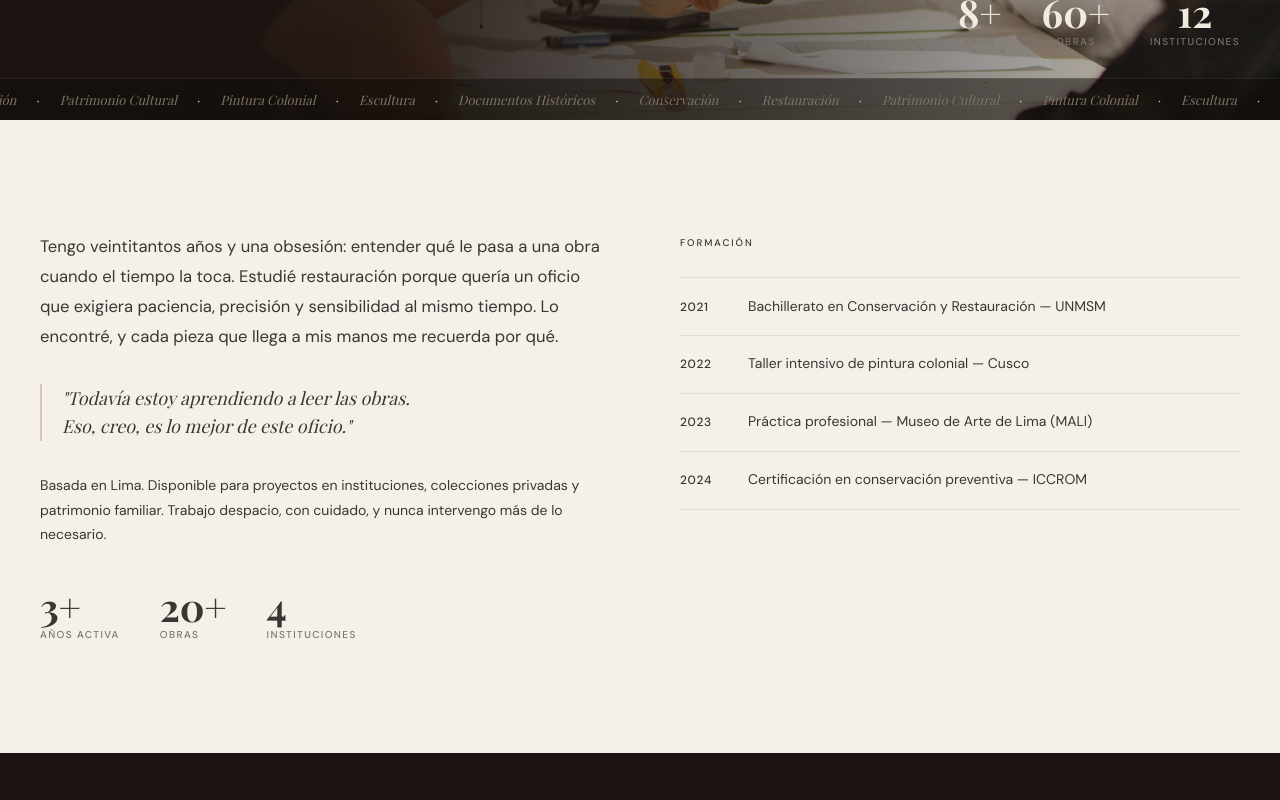
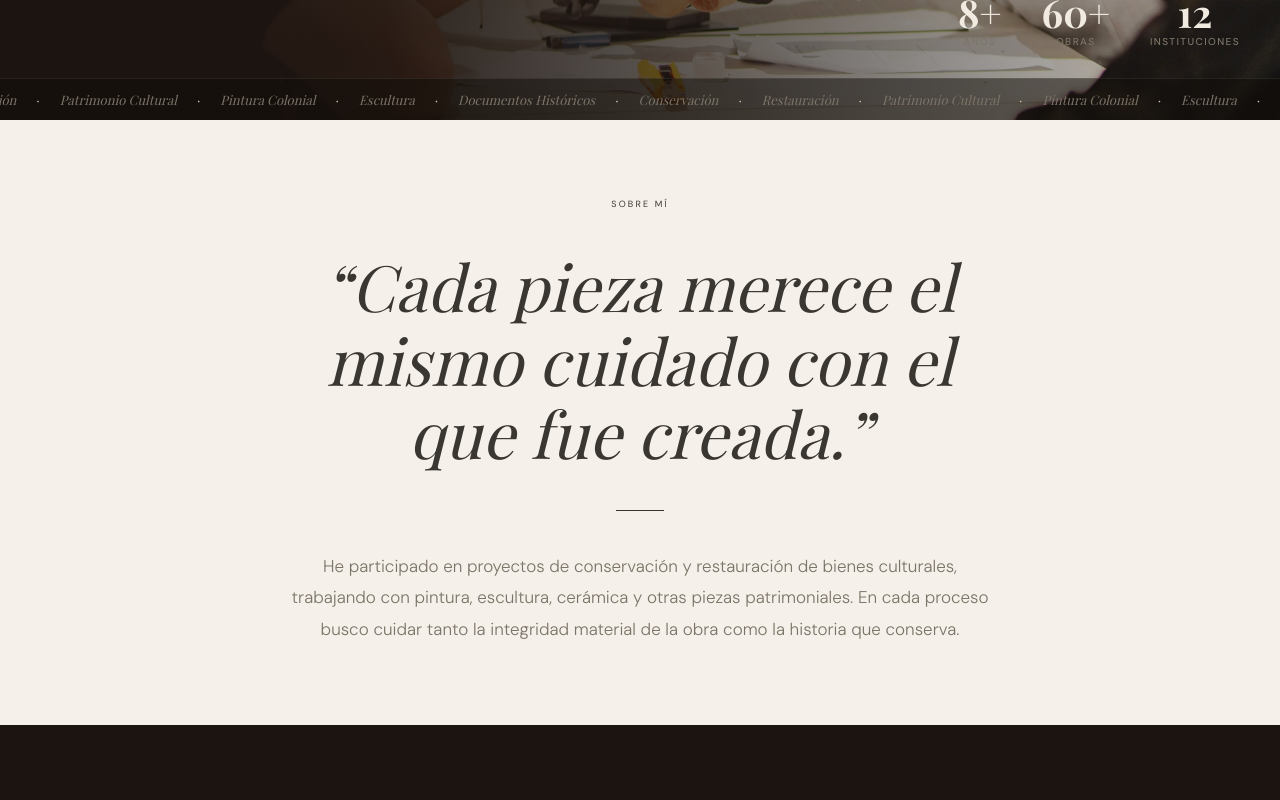
Before and after one commit to GustavoUT22/sr-conservation-restoration-web, a Next.js app: page / in a window 1280 px wide. Shown: the part 680-1480 px from the top of the page. Built offline with nearby package versions, Linux system fonts and the light colour scheme; a web font is replaced by a local one.

Commit message:
add: about and splash screen

```diff
--- /dev/null
+++ b/app/components/layout/loading/SplashScreen.module.css
@@ -0,0 +1,37 @@
+/* ── Overlay ─────────────────────────────────────────────── */
+.splash {
+  position: fixed;
+  inset: 0;
+  z-index: 9999;
+  background-color: var(--bg-dark);
+  display: flex;
+  align-items: center;
+  justify-content: center;
+  opacity: 1;
+  transition: opacity 0.8s cubic-bezier(0.4, 0, 0.2, 1);
+}
+
+.splashExit {
+  opacity: 0;
+  pointer-events: none;
+}
+
+/* ── Logo ────────────────────────────────────────────────── */
+.logo {
+  font-family: var(--serif);
+  font-size: clamp(28px, 4vw, 48px);
+  font-weight: 400;
+  letter-spacing: 0.18em;
+  color: var(--text-inv);
+
+  opacity: 0;
+  transform: translateY(8px);
+  transition:
+    opacity  0.8s cubic-bezier(0.4, 0, 0.2, 1),
+    transform 0.8s cubic-bezier(0.4, 0, 0.2, 1);
+}
+
+.logoVisible {
+  opacity: 1;
+  transform: translateY(0);
+}
--- /dev/null
+++ b/app/components/layout/loading/SplashScreen.tsx
@@ -0,0 +1,31 @@
+'use client';
+
+import { useEffect, useState } from 'react';
+import styles from './SplashScreen.module.css';
+
+export default function SplashScreen() {
+  const [phase, setPhase] = useState<'enter' | 'idle' | 'exit' | 'done'>('enter');
+
+  useEffect(() => {
+    // Logo entra → espera → sale
+    const idle = setTimeout(() => setPhase('idle'), 600);
+    const exit = setTimeout(() => setPhase('exit'), 2000);
+    const done = setTimeout(() => setPhase('done'), 2800);
+
+    return () => {
+      clearTimeout(idle);
+      clearTimeout(exit);
+      clearTimeout(done);
+    };
+  }, []);
+
+  if (phase === 'done') return null;
+
+  return (
+    <div className={`${styles.splash} ${phase === 'exit' ? styles.splashExit : ''}`}>
+      <span className={`${styles.logo} ${phase !== 'enter' ? styles.logoVisible : ''}`}>
+        S.R
+      </span>
+    </div>
+  );
+}
--- a/app/components/sections/about/About.module.css
+++ b/app/components/sections/about/About.module.css
@@ -1,171 +1,63 @@
-/*
- * SobreMi.module.css — light mode
- *
- * Variables consumed from globals.css:
- *   --bg-light       → light background  (tertiary-200 = #F5F1EA)
- *   --text-main      → text on light bg  (neutral-800 = #3A3632)
- *   --text-muted     → secondary text    (neutral-500 = #7C7468)
- *   --accent-sand    → warm accent       (secondary-300 = #D6C8B5)
- *   --accent         → main accent       (secondary-600 = #8B7B67)
- *   --serif          → Playfair Display
- *   --sans           → DM Sans
- */
-
-/* ── Section ── */
-.section {
+/* ── Sección ─────────────────────────────────────────────── */
+.about {
+  position: relative;
+  overflow: hidden;
   background-color: var(--bg-light);
-  padding: 7rem 2.5rem;
+  padding-top:    clamp(64px, 10vh, 140px);
+  padding-bottom: clamp(64px, 10vh, 140px);
+  padding-left:   clamp(24px, 6vw, 96px);
+  padding-right:  clamp(24px, 6vw, 96px);
 }
 
-/* ── Two-column layout ── */
+/* ── Columna centrada ────────────────────────────────────── */
 .inner {
-  display: grid;
-  grid-template-columns: 1fr 1fr;
-  gap: 5rem;
-  max-width: 1200px;
-  margin: 0 auto;
-  align-items: start;
+  position: relative;
+  z-index: 1;
+  max-width: 720px;
+  margin-inline: auto;
+  display: flex;
+  flex-direction: column;
+  align-items: center;
+  text-align: center;
+  gap: 40px;
 }
 
-/* ── Left column ── */
-.left {
-  display: flex;
-  flex-direction: column;
-  gap: 2rem;
+/* ── Label ───────────────────────────────────────────────── */
+.label {
+  font-family: var(--sans);
+  font-size: 9px;
+  font-weight: 400;
+  letter-spacing: 0.24em;
+  text-transform: uppercase;
+  color: var(--accent);
+  line-height: 1;
 }
 
-.bio {
-  font-family: var(--sans);
-  font-size: clamp(0.9375rem, 1.3vw, 1.0625rem);
+/* ── Cita ────────────────────────────────────────────────── */
+.quote {
+  font-family: var(--serif);
+  font-style: italic;
   font-weight: 400;
-  line-height: 1.8;
+  font-size: clamp(32px, 5vw, 64px);
+  line-height: 1.15;
   color: var(--text-main);
-}
-
-/* Blockquote with left border */
-.quote {
-  border-left: 2px solid var(--accent-sand);
-  padding-left: 1.25rem;
   margin: 0;
 }
 
-.quote p {
-  font-family: var(--serif);
-  font-size: clamp(1rem, 1.4vw, 1.1875rem);
-  font-style: italic;
-  font-weight: 400;
-  line-height: 1.6;
-  color: var(--text-main);
+/* ── Separador ───────────────────────────────────────────── */
+.divider {
+  display: block;
+  width: 48px;
+  height: 1px;
+  background-color: var(--accent);
 }
 
-.available {
+/* ── Párrafo ─────────────────────────────────────────────── */
+.body {
   font-family: var(--sans);
-  font-size: 0.875rem;
-  font-weight: 400;
-  line-height: 1.75;
-  color: var(--text-main);
+  font-weight: 300;
+  font-size: clamp(14px, 1.6vw, 17px);
+  line-height: 1.85;
+  color: var(--text-muted);
+  max-width: 720px;
 }
-
-/* ── Stats ── */
-.stats {
-  display: flex;
-  gap: 2.5rem;
-  padding-top: 0.5rem;
-}
-
-.stat {
-  display: flex;
-  flex-direction: column;
-  gap: 0.2rem;
-}
-
-.statValue {
-  font-family: var(--serif);
-  font-size: clamp(1.75rem, 3vw, 2.5rem);
-  font-weight: 700;
-  color: var(--text-main);
-  line-height: 1;
-}
-
-.statLabel {
-  font-family: var(--sans);
-  font-size: 0.625rem;
-  font-weight: 500;
-  letter-spacing: 0.14em;
-  text-transform: uppercase;
-  color: var(--text-muted);
-}
-
-/* ── Right column ── */
-.right {
-  padding-top: 0.25rem;
-}
-
-.sectionLabel {
-  display: block;
-  font-family: var(--sans);
-  font-size: 0.6rem;
-  font-weight: 500;
-  letter-spacing: 0.2em;
-  text-transform: uppercase;
-  color: var(--text-main);
-  margin-bottom: 1.75rem;
-}
-
-/* Education list */
-.educationList {
-  display: flex;
-  flex-direction: column;
-}
-
-.educationItem {
-  display: grid;
-  grid-template-columns: 3rem 1fr;
-  gap: 1.25rem;
-  align-items: baseline;
-  padding: 1.1rem 0;
-  border-bottom: 1px solid rgba(58, 54, 50, 0.1);
-}
-
-.educationItem:first-child {
-  border-top: 1px solid rgba(58, 54, 50, 0.1);
-}
-
-.educationYear {
-  font-family: var(--sans);
-  font-size: 0.75rem;
-  font-weight: 500;
-  letter-spacing: 0.06em;
-  color: var(--accent);
-}
-
-.educationDesc {
-  font-family: var(--sans);
-  font-size: 0.875rem;
-  font-weight: 400;
-  line-height: 1.55;
-  color: var(--text-main);
-}
-
-/* ── Responsive: tablet ── */
-@media (max-width: 1024px) {
-  .inner {
-    gap: 3.5rem;
-  }
-}
-
-/* ── Responsive: mobile ── */
-@media (max-width: 768px) {
-  .section {
-    padding: 5rem 1.25rem;
-  }
-
-  .inner {
-    grid-template-columns: 1fr;
-    gap: 3rem;
-  }
-
-  .stats {
-    gap: 2rem;
-  }
-}
--- a/app/components/sections/about/About.tsx
+++ b/app/components/sections/about/About.tsx
@@ -1,71 +1,28 @@
-'use client';
+"use client";
+import styles from "./About.module.css";
 
-import styles from './About.module.css';
+const About: React.FC = () => {
+  return (
+    <section className={styles.about} id="about-me">
+      <div className={styles.inner}>
+        <p className={styles.label}>Sobre mí</p>
 
-const education = [
-  { year: '2021', desc: 'Bachillerato en Conservación y Restauración — UNMSM' },
-  { year: '2022', desc: 'Taller intensivo de pintura colonial — Cusco' },
-  { year: '2023', desc: 'Práctica profesional — Museo de Arte de Lima (MALI)' },
-  { year: '2024', desc: 'Certificación en conservación preventiva — ICCROM' },
-];
+        <blockquote className={styles.quote}>
+          “Cada pieza merece el mismo cuidado con el que fue creada.”
+        </blockquote>
+        {/* “Conservar el patrimonio también es preservar la memoria que forma parte de él.” */}
 
-const stats = [
-  { value: '3+',  label: 'Años activa' },
-  { value: '20+', label: 'Obras' },
-  { value: '4',   label: 'Instituciones' },
-];
+        <span className={styles.divider} aria-hidden="true" />
 
-export default function SobreMi() {
-  return (
-    <section className={styles.section} id="sobre-mi">
-      <div className={styles.inner}>
-
-        {/* ── Left column ── */}
-        <div className={styles.left}>
-          <p className={styles.bio}>
-            Tengo veintitantos años y una obsesión: entender qué le pasa a una obra
-            cuando el tiempo la toca. Estudié restauración porque quería un oficio que
-            exigiera paciencia, precisión y sensibilidad al mismo tiempo. Lo encontré,
-            y cada pieza que llega a mis manos me recuerda por qué.
-          </p>
-
-          <blockquote className={styles.quote}>
-            <p>
-              "Todavía estoy aprendiendo a leer las obras.<br />
-              Eso, creo, es lo mejor de este oficio."
-            </p>
-          </blockquote>
-
-          <p className={styles.available}>
-            Basada en Lima. Disponible para proyectos en instituciones, colecciones
-            privadas y patrimonio familiar. Trabajo despacio, con cuidado, y nunca
-            intervengo más de lo necesario.
-          </p>
-
-          <div className={styles.stats}>
-            {stats.map(({ value, label }) => (
-              <div key={label} className={styles.stat}>
-                <span className={styles.statValue}>{value}</span>
-                <span className={styles.statLabel}>{label}</span>
-              </div>
-            ))}
-          </div>
-        </div>
-
-        {/* ── Right column ── */}
-        <div className={styles.right}>
-          <span className={styles.sectionLabel}>Formación</span>
-          <ul className={styles.educationList}>
-            {education.map(({ year, desc }) => (
-              <li key={year} className={styles.educationItem}>
-                <span className={styles.educationYear}>{year}</span>
-                <span className={styles.educationDesc}>{desc}</span>
-              </li>
-            ))}
-          </ul>
-        </div>
-
+        <p className={styles.body}>
+          He participado en proyectos de conservación y restauración de bienes
+          culturales, trabajando con pintura, escultura, cerámica y otras piezas
+          patrimoniales. En cada proceso busco cuidar tanto la integridad
+          material de la obra como la historia que conserva.
+        </p>
       </div>
     </section>
   );
-}
+};
+
+export default About;
--- a/app/layout.tsx
+++ b/app/layout.tsx
@@ -1,17 +1,19 @@
 import type { Metadata } from "next";
 import { Playfair_Display, DM_Sans } from "next/font/google";
+
 import "./globals.css";
 import Header from "./components/layout/header/Header";
 import Footer from "./components/layout/footer/Footer";
+import SplashScreen from "./components/layout/loading/SplashScreen";
 
 const playfair = Playfair_Display({
   subsets: ["latin"],
-  variable: "--sr-serif",
+  variable: "--serif",
 });
 
 const dmSans = DM_Sans({
   subsets: ["latin"],
-  variable: "--sr-sans",
+  variable: "--sans",
 });
 
 export const metadata: Metadata = {
@@ -21,13 +23,14 @@ export const metadata: Metadata = {
 };
 
 export default function RootLayout({
-  children,
+  children
 }: Readonly<{
   children: React.ReactNode;
 }>) {
   return (
     <html lang="en" className={`${playfair.variable} ${dmSans.variable}`}>
-      <body className="min-h-full flex flex-col">
+      <body>
+        <SplashScreen />
         <Header />
         {children}
         <Footer />
--- a/app/page.tsx
+++ b/app/page.tsx
@@ -1,12 +1,12 @@
+import Hero from "./components/sections/hero/Hero";
 import About from "./components/sections/about/About";
-import Hero from "./components/sections/hero/Hero";
 import Works from "./components/sections/works/Works";
 
 export default function Home() {
   return (
     <div>
       <Hero />
-      <About/>
+      <About />
       <Works />
     </div>
   );
```
